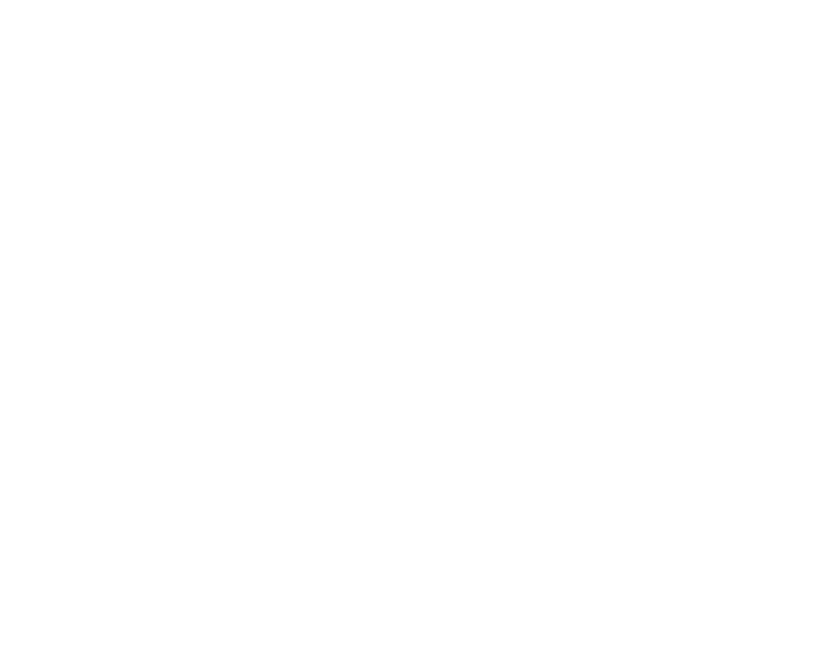
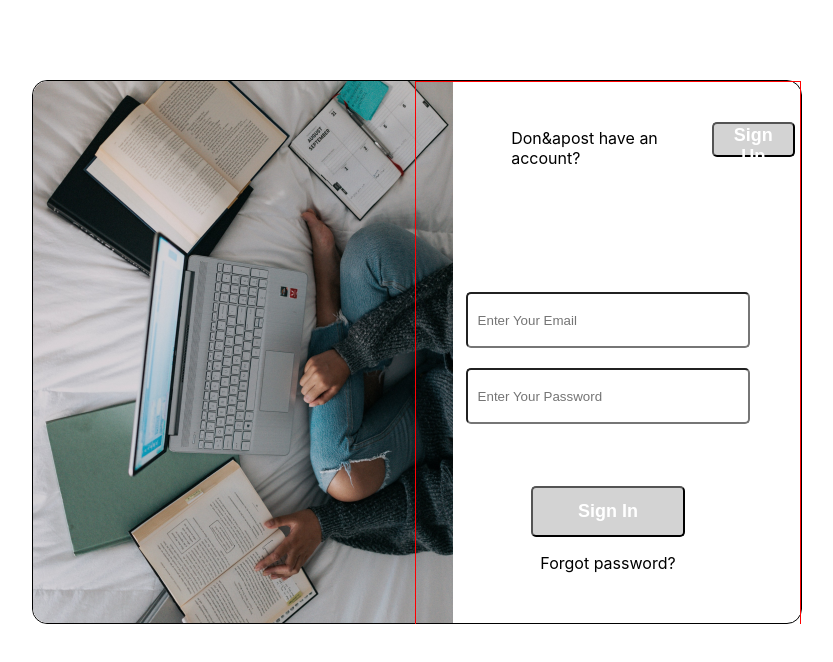
Before and after one commit to InQ-InQ-InQ-InQ-InQ/LearnEase_FE, a React (Create React App) app in the folder frontend/: page /api/login in a window 1280 px wide. Before the commit this address had no page. Shown: the top 662 px of the page, without its empty margins (223-1056 px from the left). Built offline with nearby package versions, Linux system fonts and the light colour scheme.

Commit message:
chore:connect page

```diff
--- a/frontend/package.json
+++ b/frontend/package.json
@@ -7,6 +7,7 @@
     "@testing-library/react": "^13.4.0",
     "@testing-library/user-event": "^13.5.0",
     "autoprefixer": "^10.4.16",
+    "axios": "^1.6.0",
     "framer-motion": "^10.16.4",
     "postcss": "^8.4.31",
     "prop-types": "^15.8.1",
--- a/frontend/public/index.html
+++ b/frontend/public/index.html
@@ -8,7 +8,7 @@
       name="description"
       content="Web site created using create-react-app"
     />
-    <title>LearEase</title>
+    <title>LearnEase</title>
   </head>
   <body>
     <div id="root"></div>
--- a/frontend/src/App.jsx
+++ b/frontend/src/App.jsx
@@ -1,5 +1,7 @@
 import React from 'react';
-import { BrowserRouter as Router, Routes, Route } from 'react-router-dom';
+import {
+ BrowserRouter as Router, Routes, Route, Navigate,
+} from 'react-router-dom';
 import './App.css';
 import './index.css';
 import Login from './page/Login';
@@ -11,8 +13,9 @@
   return (
     <Router>
       <Routes>
-        <Route exact path="/login" element={<Login />} />
-        <Route exact path="/" element={<SignUp />} />
+        <Route path="/" element={<Navigate to="/api/login" />} />
+        <Route exact path="/api/login" element={<Login />} />
+        <Route exact path="/api/signup" element={<SignUp />} />
         <Route exact path="/profile" element={<MyPage />} />
         <Route exact path="/today" element={<Today />} />
       </Routes>
```
Also changed, not shown: frontend/.eslintrc.js, 1 other file (tests, documents, lock files or other folders).
